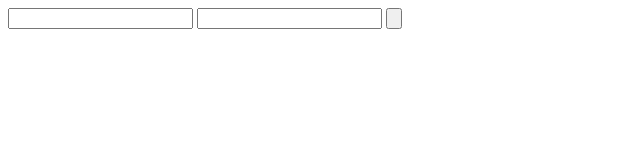
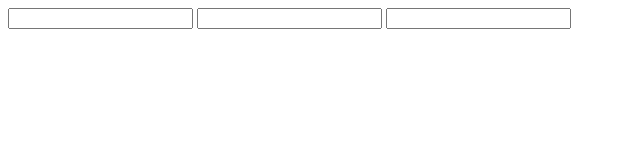
Before and after one commit to CEEMTI-BG-prof-Melissa/aula-04-25-03-diego-jose-silva-laurindo, a plain HTML site: page index.html in a window 1280 px wide. Shown: the whole page, without its empty margins (0-640 px from the left). Drawn offline with Linux system fonts and the light colour scheme.

Commit message:
Update index.html

```diff
--- a/index.html
+++ b/index.html
@@ -6,7 +6,7 @@
       <form>
           <input type="text">
           <input type="password">
-          <input type="button">
+          <input type="buttom">
       </form>
     </body>
 
```
